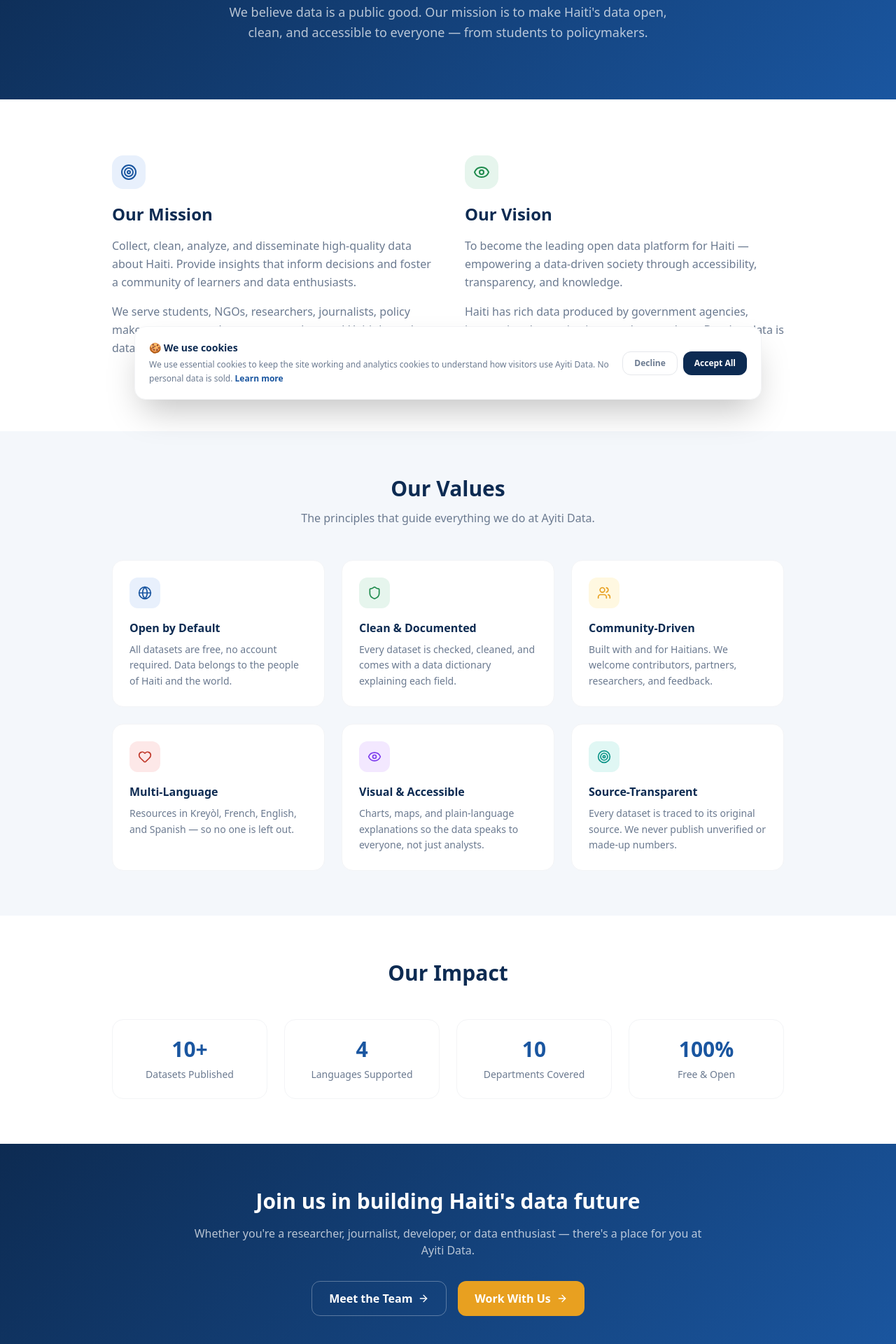
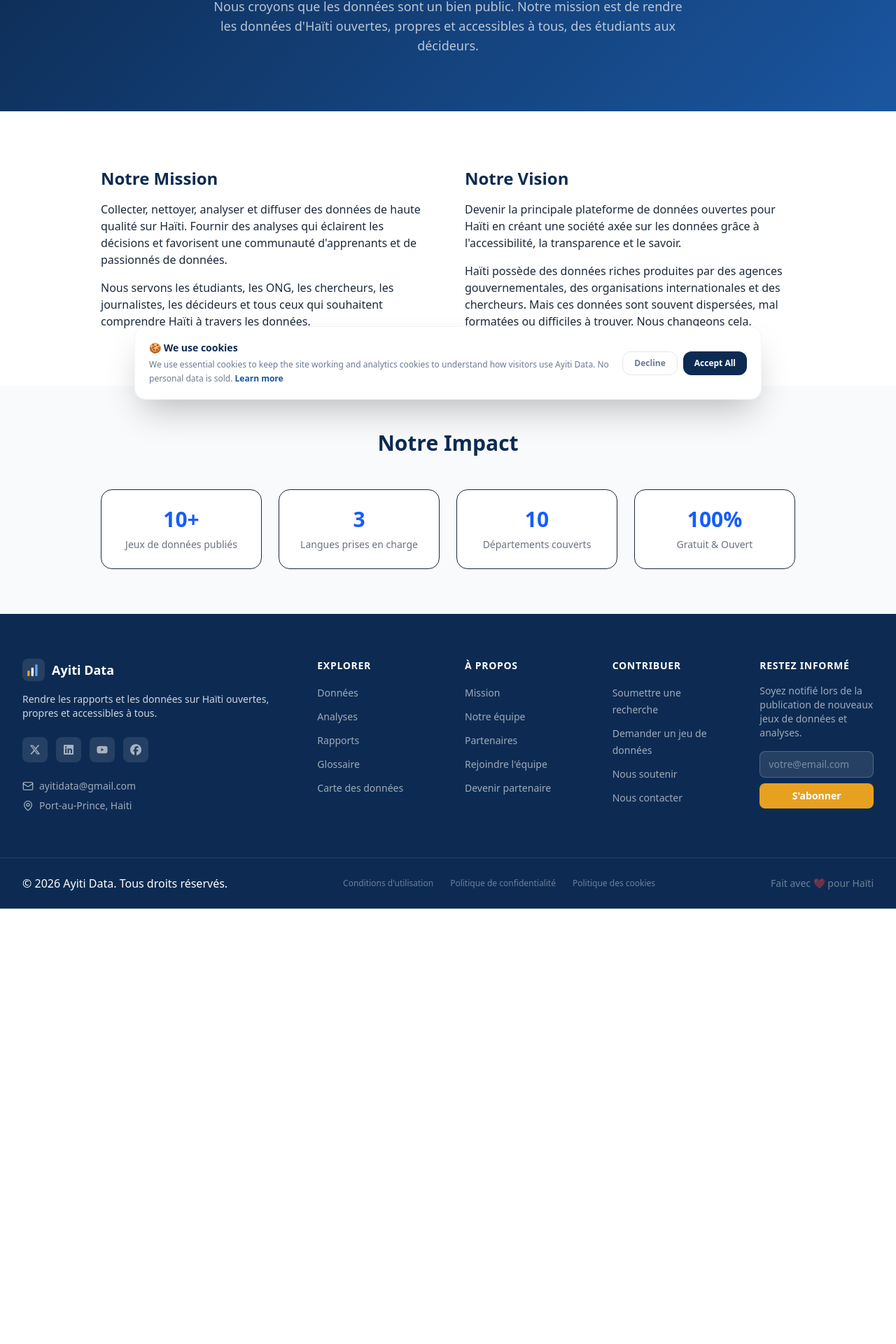
Before and after one commit to AbbyGod/AyitiData, a Next.js app: page /about in a window 1280 px wide. Shown: the part 213-2133 px from the top of the page at 70% size. After the commit the page ends 1511 px from the top, so only its background shows below. Built offline with nearby package versions, Linux system fonts and the light colour scheme.

Commit message:
Fixed About/Mission page

```diff
--- a/src/app/about/page.tsx
+++ b/src/app/about/page.tsx
@@ -1,155 +1,103 @@
+'use client'
+
 import { motion } from 'framer-motion'
 import Link from 'next/link'
 import { ArrowRight, Target, Eye, Heart, Users, Globe, Shield } from 'lucide-react'
+import { useLanguage } from '@/lib/i18n/LanguageContext'
 
-const values = [
-  { icon: Globe, title: 'Open by Default', description: 'All datasets are free, no account required. Data belongs to the people of Haiti and the world.', color: '#1A56A0', bg: '#E8F0FC' },
-  { icon: Shield, title: 'Clean & Documented', description: 'Every dataset is checked, cleaned, and comes with a data dictionary explaining each field.', color: '#1E8A4C', bg: '#E6F5ED' },
-  { icon: Users, title: 'Community-Driven', description: 'Built with and for Haitians. We welcome contributors, partners, researchers, and feedback.', color: '#E8A020', bg: '#FFF8E1' },
-  { icon: Heart, title: 'Multi-Language', description: 'Resources in Kreyòl, French, English, and Spanish — so no one is left out.', color: '#C0392B', bg: '#FDE8E8' },
-  { icon: Eye, title: 'Visual & Accessible', description: 'Charts, maps, and plain-language explanations so the data speaks to everyone, not just analysts.', color: '#7C3AED', bg: '#F3E8FF' },
-  { icon: Target, title: 'Source-Transparent', description: 'Every dataset is traced to its original source. We never publish unverified or made-up numbers.', color: '#0D9488', bg: '#E0F7F4' },
-]
+type Language = 'en' | 'fr' | 'ht';
+
+const UI_MAP: Record<string, Record<Language, string>> = {
+  'About': { en: 'About Ayiti Data', fr: 'À propos d\'Ayiti Data', ht: 'Konsènan Ayiti Data' },
+  'HeroDesc': {
+    en: 'We believe data is a public good. Our mission is to make Haiti\'s data open, clean, and accessible to everyone, from students to policymakers.',
+    fr: 'Nous croyons que les données sont un bien public. Notre mission est de rendre les données d\'Haïti ouvertes, propres et accessibles à tous, des étudiants aux décideurs.',
+    ht: 'Nou kwè done se yon byen piblik. Misyon nou se fè done Ayiti yo louvri, pwòp, epi aksesib pou tout moun, depi etidyan rive nan moun k ap pran desizyon.'
+  },
+  'Mission': { en: 'Our Mission', fr: 'Notre Mission', ht: 'Misyon Nou' },
+  'MissionText1': {
+    en: 'Collect, clean, analyze, and disseminate high-quality data about Haiti. Provide insights that inform decisions and foster a community of learners and data enthusiasts.',
+    fr: 'Collecter, nettoyer, analyser et diffuser des données de haute qualité sur Haïti. Fournir des analyses qui éclairent les décisions et favorisent une communauté d\'apprenants et de passionnés de données.',
+    ht: 'Kolekte, netwaye, analize, epi difize done bon jan kalite sou Ayiti. Bay analiz ki gide desizyon epi ankouraje yon kominote moun k ap aprann ak pasyone done.'
+  },
+  'MissionText2': {
+    en: 'We serve students, NGOs, researchers, journalists, policy makers and anyone who wants to understand Haiti through data.',
+    fr: 'Nous servons les étudiants, les ONG, les chercheurs, les journalistes, les décideurs et tous ceux qui souhaitent comprendre Haïti à travers les données.',
+    ht: 'Nou sèvi etidyan, ONG, chèchè, jounalis, moun k ap pran desizyon ak nenpòt moun ki vle konprann Ayiti atravè done.'
+  },
+  'Vision': { en: 'Our Vision', fr: 'Notre Vision', ht: 'Vizyon Nou' },
+  'VisionText1': {
+    en: 'To become the leading open data platform for Haiti by creating a data-driven society through accessibility, transparency, and knowledge.',
+    fr: 'Devenir la principale plateforme de données ouvertes pour Haïti en créant une société axée sur les données grâce à l\'accessibilité, la transparence et le savoir.',
+    ht: 'Vin tounen platfòm done ouvè ki pi enpòtan pou Ayiti nan kreye yon sosyete ki baze sou done atravè aksesibilite, transparans, ak konesans.'
+  },
+  'VisionText2': {
+    en: 'Haiti has rich data produced by government agencies, international organizations, and researchers. But that data is often scattered, poorly formatted, or hard to find. We change that.',
+    fr: 'Haïti possède des données riches produites par des agences gouvernementales, des organisations internationales et des chercheurs. Mais ces données sont souvent dispersées, mal formatées ou difficiles à trouver. Nous changeons cela.',
+    ht: 'Ayiti gen done rich ki pwodui pa ajans gouvènman, òganizasyon entènasyonal, ak chèchè. Men done sa yo souvan gaye, mal fòmate, oswa difisil pou jwenn. Nou chanje sa.'
+  },
+  'Values': { en: 'Our Values', fr: 'Nos Valeurs', ht: 'Valè Nou' },
+  'ValuesDesc': { en: 'The principles that guide everything we do at Ayiti Data.', fr: 'Les principes qui guident tout ce que nous faisons chez Ayiti Data.', ht: 'Prensip k ap gide tout sa n ap fè nan Ayiti Data.' },
+  'Impact': { en: 'Our Impact', fr: 'Notre Impact', ht: 'Enpak Nou' },
+  'CTA': { en: 'Join us in building Haiti\'s data future', fr: 'Rejoignez-nous pour construire l\'avenir des données d\'Haïti', ht: 'Vin jwenn nou nan bati avni done Ayiti' },
+  'CTADesc': { en: 'Whether you\'re a researcher, journalist, developer, or data enthusiast, there\'s a place for you at Ayiti Data.', fr: 'Que vous soyez chercheur, journaliste, développeur ou passionné de données, il y a une place pour vous chez Ayiti Data.', ht: 'Kit ou se chèchè, jounalis, pwogramè, oswa pasyone done, gen yon plas pou ou nan Ayiti Data.' },
+  'MeetTeam': { en: 'Meet the Team', fr: 'Rencontrer l\'équipe', ht: 'Rankontre Ekip la' },
+  'WorkWithUs': { en: 'Work With Us', fr: 'Travailler avec nous', ht: 'Travay avèk nou' }
+}
+
+const IMPACT_STATS: Record<Language, string[]> = {
+  en: ['Datasets Published', 'Languages Supported', 'Departments Covered', 'Free & Open'],
+  fr: ['Jeux de données publiés', 'Langues prises en charge', 'Départements couverts', 'Gratuit & Ouvert'],
+  ht: ['Done Pibliye', 'Lang ki sipòte', 'Depatman ki kouvri', 'Gratis & Ouvè']
+}
 
 export default function AboutPage() {
+  const { lang } = useLanguage()
+  const currentLanguage = (lang as Language) || 'en'
+
+  const values = [
+    { icon: Globe, title: { en: 'Open by Default', fr: 'Ouvert par défaut', ht: 'Louvri pa default' }, description: { en: 'All datasets are free, no account required.', fr: 'Tous les jeux de données sont gratuits.', ht: 'Tout done yo gratis.' } },
+    { icon: Shield, title: { en: 'Clean & Documented', fr: 'Propre & Documenté', ht: 'Pwòp & Dokimante' }, description: { en: 'Every dataset is checked and cleaned.', fr: 'Chaque jeu de données est vérifié.', ht: 'Chak done verifye.' } },
+    { icon: Users, title: { en: 'Community-Driven', fr: 'Orienté Communauté', ht: 'Kominote-Dirije' }, description: { en: 'Built with and for Haitians.', fr: 'Construit avec et pour les Haïtiens.', ht: 'Bati avèk ak pou Ayisyen.' } }
+  ]
+
   return (
     <div className="min-h-screen bg-white">
-
-      {/* HERO */}
-      <div style={{ background: 'linear-gradient(135deg, #0D2B52 0%, #1A56A0 100%)' }}
-        className="px-4 py-20">
+      <div style={{ background: 'linear-gradient(135deg, #0D2B52 0%, #1A56A0 100%)' }} className="px-4 py-20">
         <div className="max-w-4xl mx-auto text-center">
-          <h1 className="font-sora text-4xl sm:text-5xl font-bold text-white mb-6">
-            About Ayiti Data
-          </h1>
-          <p className="text-white/70 text-lg max-w-2xl mx-auto leading-relaxed">
-            We believe data is a public good. Our mission is to make Haiti's data
-            open, clean, and accessible to everyone — from students to policymakers.
-          </p>
+          <h1 className="font-sora text-4xl font-bold text-white mb-6">{UI_MAP['About'][currentLanguage]}</h1>
+          <p className="text-white/70 text-lg max-w-2xl mx-auto">{UI_MAP['HeroDesc'][currentLanguage]}</p>
         </div>
       </div>
 
-      {/* MISSION + VISION */}
-      <section className="max-w-5xl mx-auto px-4 sm:px-6 lg:px-8 py-20">
+      <section className="max-w-5xl mx-auto px-4 py-20">
         <div className="grid grid-cols-1 md:grid-cols-2 gap-12">
           <div>
-            <div className="w-12 h-12 rounded-2xl flex items-center justify-center mb-5"
-              style={{ background: '#E8F0FC' }}>
-              <Target className="w-6 h-6" style={{ color: '#1A56A0' }} />
-            </div>
-            <h2 className="font-sora text-2xl font-bold mb-4" style={{ color: 'var(--navy)' }}>
-              Our Mission
-            </h2>
-            <p className="text-base leading-relaxed mb-4" style={{ color: 'var(--muted)' }}>
-              Collect, clean, analyze, and disseminate high-quality data about Haiti.
-              Provide insights that inform decisions and foster a community of learners
-              and data enthusiasts.
-            </p>
-            <p className="text-base leading-relaxed" style={{ color: 'var(--muted)' }}>
-              We serve students, NGOs, researchers, journalists, policy makers —
-              anyone who wants to understand Haiti through data.
-            </p>
+            <h2 className="font-sora text-2xl font-bold mb-4 text-navy">{UI_MAP['Mission'][currentLanguage]}</h2>
+            <p className="text-muted mb-4">{UI_MAP['MissionText1'][currentLanguage]}</p>
+            <p className="text-muted">{UI_MAP['MissionText2'][currentLanguage]}</p>
           </div>
           <div>
-            <div className="w-12 h-12 rounded-2xl flex items-center justify-center mb-5"
-              style={{ background: '#E6F5ED' }}>
-              <Eye className="w-6 h-6" style={{ color: '#1E8A4C' }} />
-            </div>
-            <h2 className="font-sora text-2xl font-bold mb-4" style={{ color: 'var(--navy)' }}>
-              Our Vision
-            </h2>
-            <p className="text-base leading-relaxed mb-4" style={{ color: 'var(--muted)' }}>
-              To become the leading open data platform for Haiti — empowering a
-              data-driven society through accessibility, transparency, and knowledge.
-            </p>
-            <p className="text-base leading-relaxed" style={{ color: 'var(--muted)' }}>
-              Haiti has rich data produced by government agencies, international
-              organizations, and researchers. But that data is often scattered,
-              poorly formatted, or hard to find. We change that.
-            </p>
+            <h2 className="font-sora text-2xl font-bold mb-4 text-navy">{UI_MAP['Vision'][currentLanguage]}</h2>
+            <p className="text-muted mb-4">{UI_MAP['VisionText1'][currentLanguage]}</p>
+            <p className="text-muted">{UI_MAP['VisionText2'][currentLanguage]}</p>
           </div>
         </div>
       </section>
 
-      {/* VALUES */}
-      <section className="py-16" style={{ background: 'var(--light)' }}>
-        <div className="max-w-5xl mx-auto px-4 sm:px-6 lg:px-8">
-          <div className="text-center mb-12">
-            <h2 className="font-sora text-3xl font-bold mb-3" style={{ color: 'var(--navy)' }}>
-              Our Values
-            </h2>
-            <p className="text-base" style={{ color: 'var(--muted)' }}>
-              The principles that guide everything we do at Ayiti Data.
-            </p>
-          </div>
-          <div className="grid grid-cols-1 md:grid-cols-2 lg:grid-cols-3 gap-6">
-            {values.map((value, i) => (
-              <div key={value.title}
-                className="bg-white rounded-2xl p-6 border border-gray-100 hover:shadow-md transition-shadow">
-                <div className="w-11 h-11 rounded-xl flex items-center justify-center mb-4"
-                  style={{ background: value.bg }}>
-                  <value.icon className="w-5 h-5" style={{ color: value.color }} />
-                </div>
-                <h3 className="font-sora font-bold text-base mb-2" style={{ color: 'var(--navy)' }}>
-                  {value.title}
-                </h3>
-                <p className="text-sm leading-relaxed" style={{ color: 'var(--muted)' }}>
-                  {value.description}
-                </p>
+      <section className="py-16 bg-gray-50">
+        <div className="max-w-5xl mx-auto px-4 text-center">
+          <h2 className="font-sora text-3xl font-bold mb-12 text-navy">{UI_MAP['Impact'][currentLanguage]}</h2>
+          <div className="grid grid-cols-2 md:grid-cols-4 gap-6">
+            {['10+', '3', '10', '100%'].map((val, i) => (
+              <div key={i} className="p-6 rounded-2xl border bg-white">
+                <div className="text-3xl font-bold text-blue-600 mb-2">{val}</div>
+                <div className="text-sm text-gray-500">{IMPACT_STATS[currentLanguage][i]}</div>
               </div>
             ))}
           </div>
         </div>
       </section>
-
-      {/* IMPACT NUMBERS */}
-      <section className="py-16 bg-white">
-        <div className="max-w-5xl mx-auto px-4 sm:px-6 lg:px-8 text-center">
-          <h2 className="font-sora text-3xl font-bold mb-12" style={{ color: 'var(--navy)' }}>
-            Our Impact
-          </h2>
-          <div className="grid grid-cols-2 md:grid-cols-4 gap-6">
-            {[
-              { value: '10+', label: 'Datasets Published' },
-              { value: '4', label: 'Languages Supported' },
-              { value: '10', label: 'Departments Covered' },
-              { value: '100%', label: 'Free & Open' },
-            ].map(stat => (
-              <div key={stat.label} className="p-6 rounded-2xl border border-gray-100">
-                <div className="font-sora text-3xl font-bold mb-2" style={{ color: 'var(--blue)' }}>
-                  {stat.value}
-                </div>
-                <div className="text-sm" style={{ color: 'var(--muted)' }}>{stat.label}</div>
-              </div>
-            ))}
-          </div>
-        </div>
-      </section>
-
-      {/* CTA */}
-      <section className="py-16" style={{ background: 'linear-gradient(135deg, #0D2B52 0%, #1A56A0 100%)' }}>
-        <div className="max-w-3xl mx-auto px-4 text-center">
-          <h2 className="font-sora text-3xl font-bold text-white mb-4">
-            Join us in building Haiti's data future
-          </h2>
-          <p className="text-white/70 mb-8">
-            Whether you're a researcher, journalist, developer, or data enthusiast —
-            there's a place for you at Ayiti Data.
-          </p>
-          <div className="flex flex-wrap gap-4 justify-center">
-            <Link href="/team"
-              className="inline-flex items-center gap-2 px-6 py-3 rounded-xl font-semibold text-white border border-white/30 hover:bg-white/10 transition-colors">
-              Meet the Team <ArrowRight className="w-4 h-4" />
-            </Link>
-            <Link href="/work-with-us/join"
-              className="inline-flex items-center gap-2 px-6 py-3 rounded-xl font-semibold transition-colors hover:opacity-90"
-              style={{ background: '#E8A020', color: 'white' }}>
-              Work With Us <ArrowRight className="w-4 h-4" />
-            </Link>
-          </div>
-        </div>
-      </section>
-
     </div>
   )
 }
```
